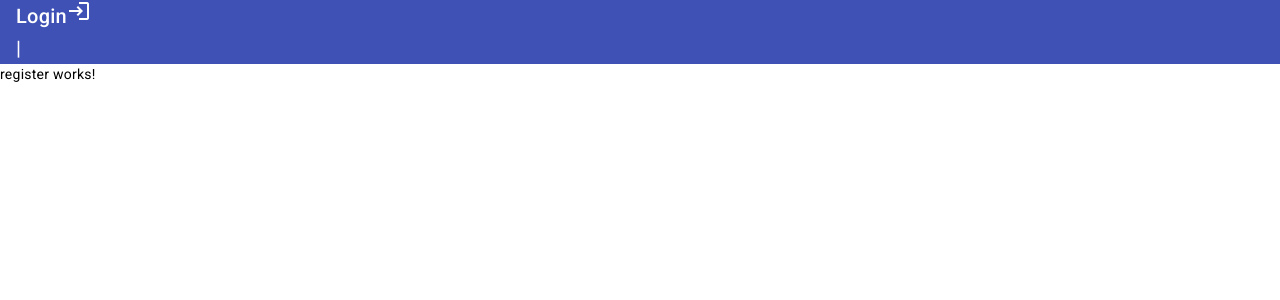
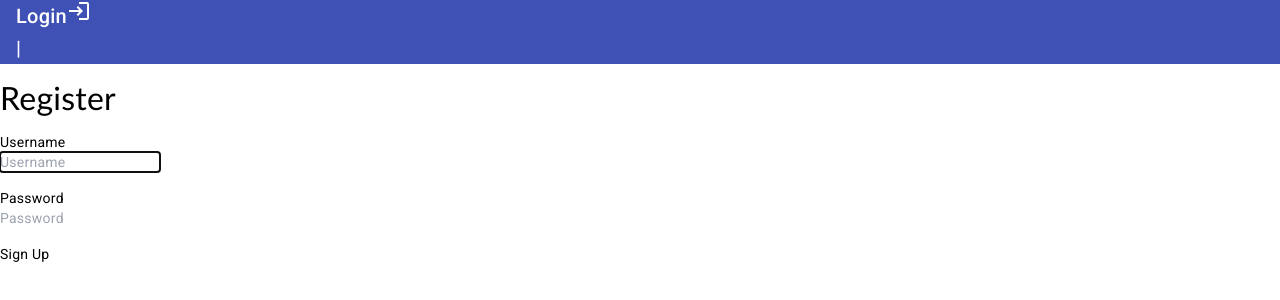
Before and after one commit to FlipDT/budget, an Angular app in the folder frontend/: page /register in a window 1280 px wide. Shown: the top 300 px of the page. Built offline with nearby package versions, Linux system fonts and the light colour scheme.

Commit message:
feat(register): create register method and logic

```diff
--- a/frontend/src/app/register/register.component.html
+++ b/frontend/src/app/register/register.component.html
@@ -1 +1,70 @@
-<p>register works!</p>
+<div class="text-center">
+    <div class="login-form">
+      <div class="container">
+        <div class="grid grid-cols-1 justify-center">
+          <div class="col-span-8">
+            <div class="card">
+              <div
+                class="card-header"
+                style="font-size: 2rem; font-family: Calibri, sans-serif"
+              >
+                Register
+              </div>
+              <div class="card-body">
+                <form #registerForm="ngForm" (ngSubmit)="register(registerForm)" class="my-form">
+                  <div class="form-group row">
+                    <label
+                      for="email_address"
+                      class="block text-md-right col-span-4"
+                      >Username</label
+                    >
+                    <div class="col-span-6">
+                      <input
+                        type="text"
+                        id="email_address"
+                        class="w-full px-3 py-2 border rounded-md"
+                        name="username"
+                        placeholder="Username"
+                        required
+                        autofocus
+                        ngModel
+                      />
+                    </div>
+                  </div>
+
+                  <div class="form-group row">
+                    <label
+                      for="password"
+                      class="block text-md-right col-span-4"
+                      >Password</label
+                    >
+                    <div class="col-span-6">
+                      <input
+                        type="password"
+                        id="password"
+                        class="w-full px-3 py-2 border rounded-md"
+                        name="password"
+                        placeholder="Password"
+                        required
+                        ngModel
+                      />
+                    </div>
+                  </div>
+
+                  <div class="col-span-6 offset-md-4 d-flex flex-col">
+                    <button
+                      type="submit"
+                      [disabled]="registerForm.invalid"
+                      class="btn btn-primary d-block flex-grow-1 mb-3"
+                    >
+                      Sign Up
+                    </button>
+                  </div>
+                </form>
+              </div>
+            </div>
+          </div>
+        </div>
+      </div>
+    </div>
+  </div>
--- a/frontend/src/app/register/register.component.scss
+++ b/frontend/src/app/register/register.component.scss
@@ -0,0 +1,27 @@
+.my-form
+{
+    padding-top: 1.5rem;
+    padding-bottom: 1.5rem;
+    display: flex;
+    gap: 1rem;
+    flex-flow: column;
+
+}
+
+.my-form .row
+{
+    margin-left: 0;
+    margin-right: 0;
+}
+
+.login-form
+{
+    padding-top: 1.5rem;
+    padding-bottom: 1.5rem;
+}
+
+.login-form .row
+{
+    margin-left: 0;
+    margin-right: 0;
+}
--- a/frontend/src/app/register/register.component.ts
+++ b/frontend/src/app/register/register.component.ts
@@ -1,12 +1,24 @@
 import { Component } from '@angular/core';
+import { FormsModule, NgForm } from '@angular/forms';
+import { ApiService } from '../services/api.services';
 
 @Component({
   selector: 'app-register',
   standalone: true,
-  imports: [],
+  imports: [FormsModule],
   templateUrl: './register.component.html',
-  styleUrl: './register.component.scss'
+  styleUrl: './register.component.scss',
 })
 export class RegisterComponent {
+  constructor(private apiService: ApiService) {}
 
-}
+  register(registerForm: NgForm) {
+    if (registerForm.invalid) {
+      return;
+    }
+
+    this.apiService.register(registerForm.value).subscribe((res) => {
+        console.log(res);
+      });
+    }
+  }
```
